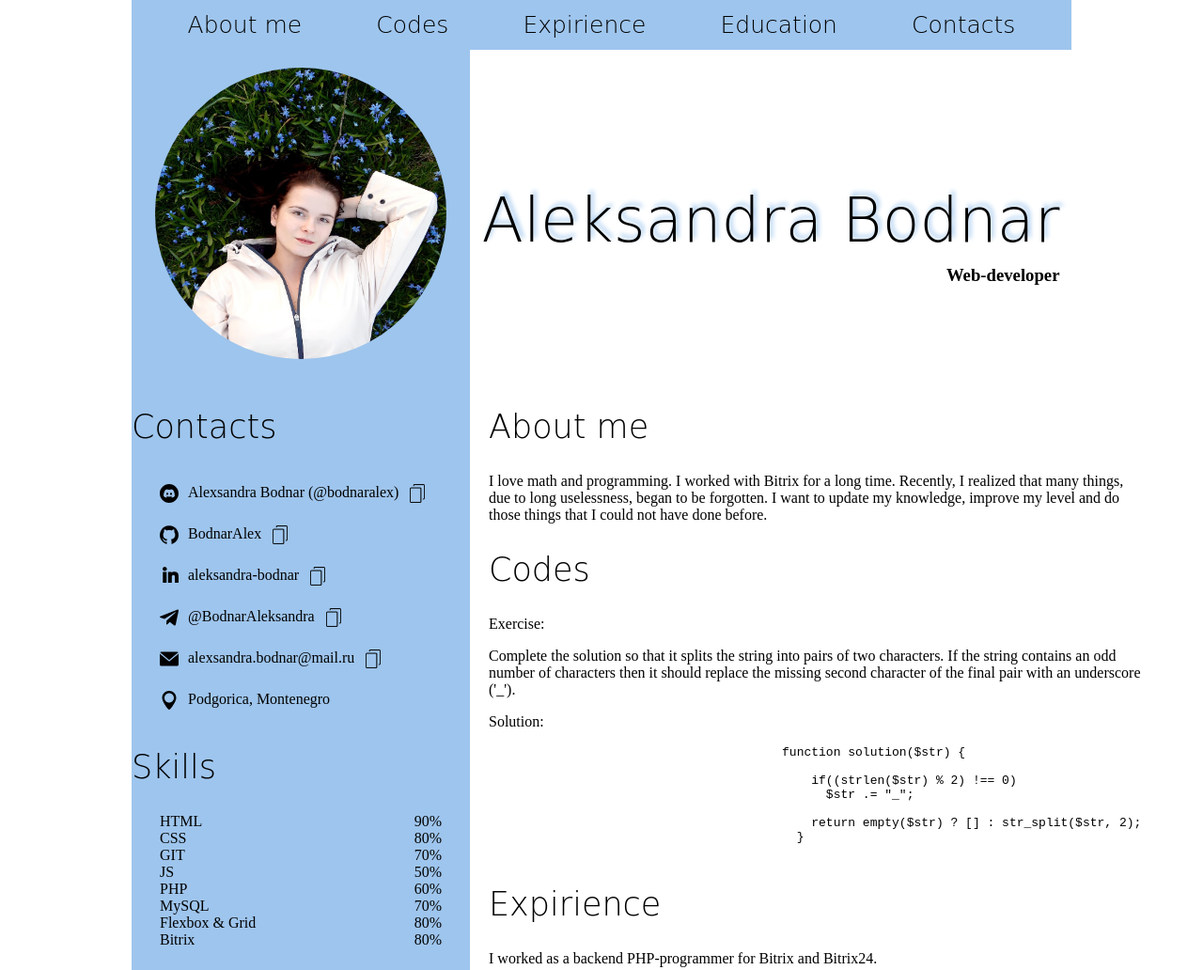
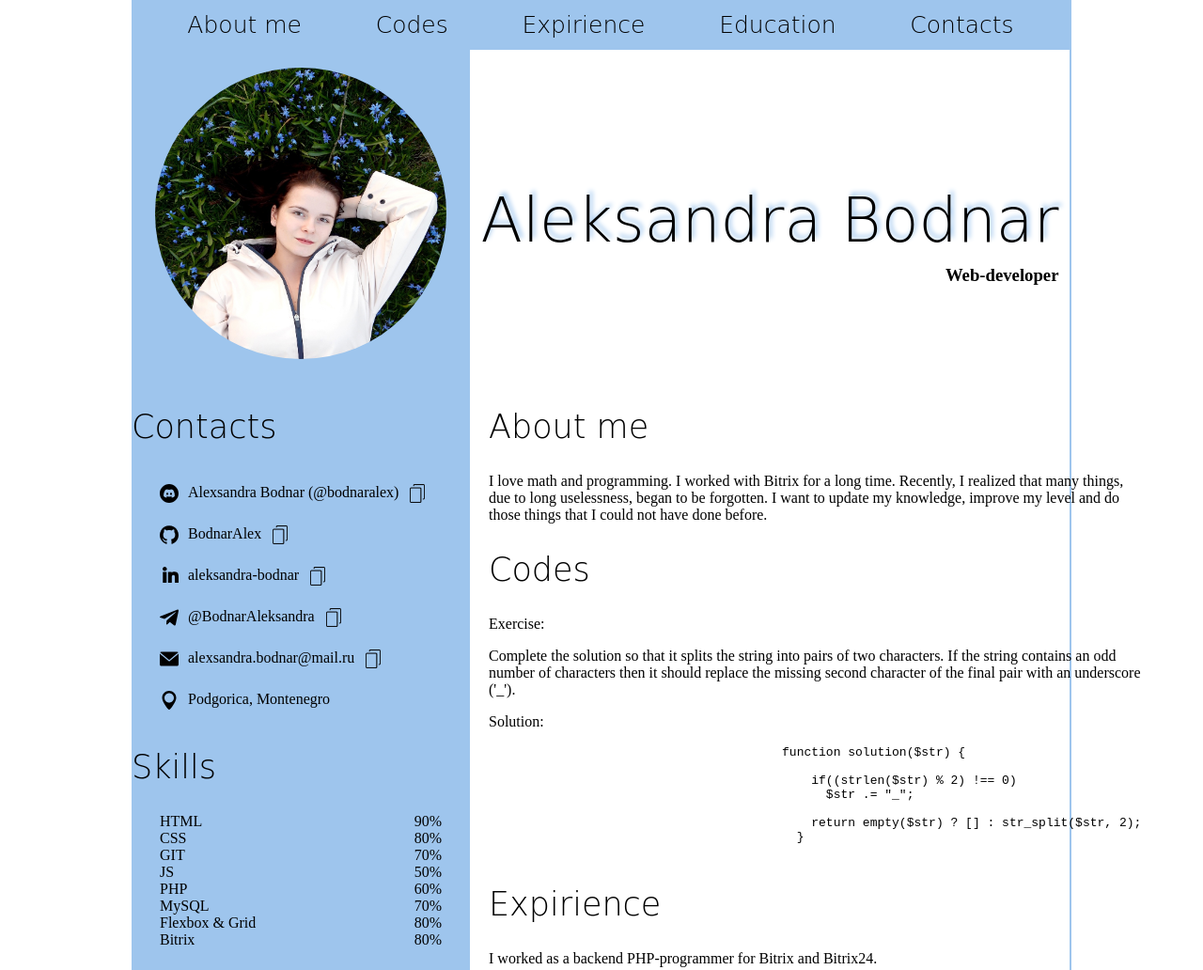
Before and after one commit to BodnarAlex/rsschool-cv, a plain HTML site: page index.html in a window 1280 px wide. Shown: the top 1032 px of the page at 94% size. Drawn offline with Linux system fonts and the light colour scheme; a web font is replaced by a local one.

Commit message:
feat: add right line for layout

```diff
--- a/style.css
+++ b/style.css
@@ -110,6 +110,9 @@ h3{
     display: flex;
     flex-flow: row nowrap;
 }
+header, main{
+    border-right: 2px solid #9EC5ED;
+}
 footer, .footer_github {
     display: flex;
     flex-flow: row nowrap;
```
